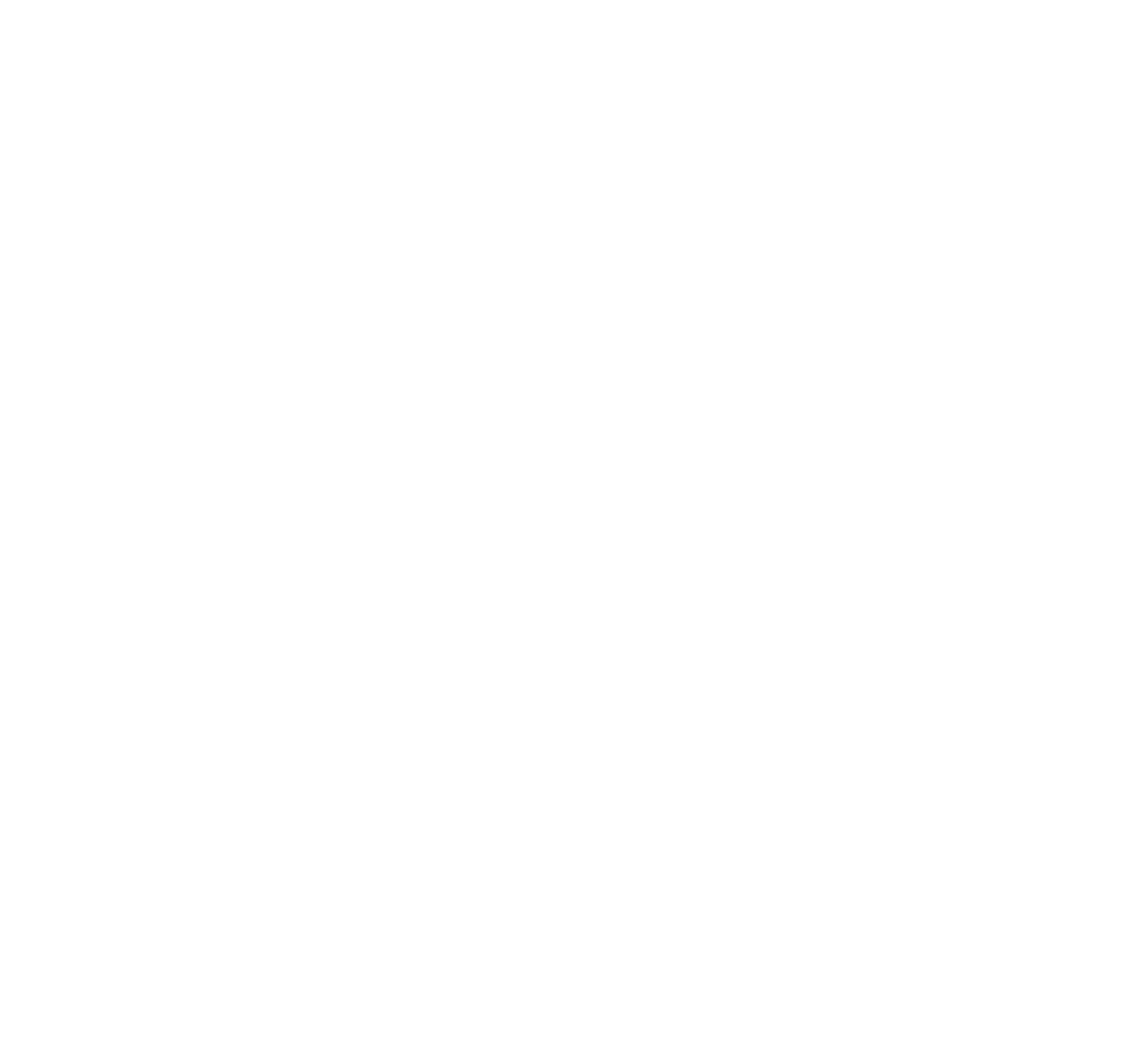
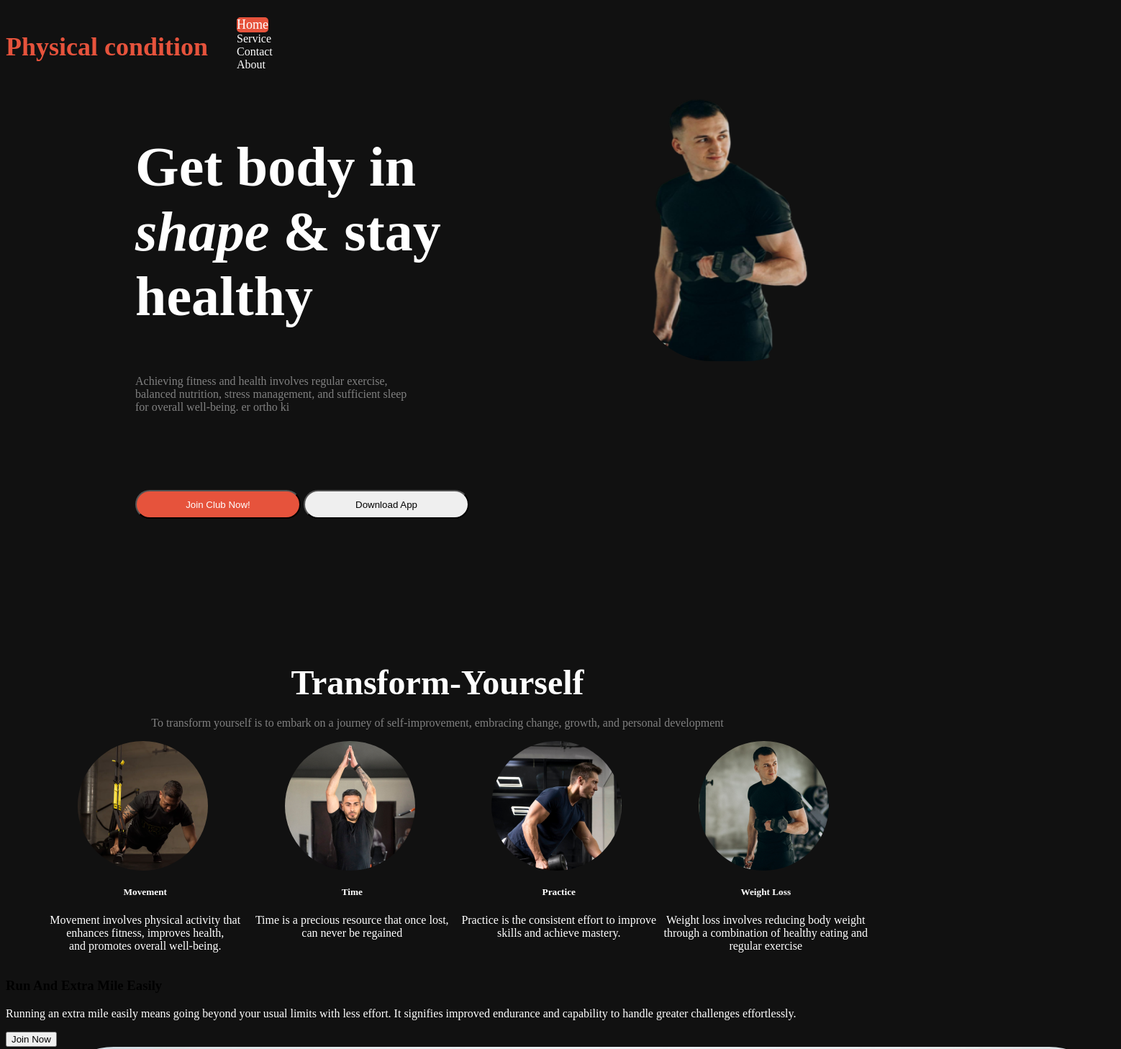
Before and after one commit to Rezuan17/web-dev-second-project, a plain HTML site: page index.html in a window 1280 px wide. Shown: the top 1458 px of the page at 72% size, 1558 px wide, since content can reach past the window. Before the commit the page ends 800 px from the top, so only its background shows below. Drawn offline with Linux system fonts and the light colour scheme.

Commit message:
added the new content and new pictur

```diff
--- a/index.html
+++ b/index.html
@@ -6,12 +6,86 @@
     <title>In order to complete the project, I will try my best.</title>
     <link rel="stylesheet" href="styles/project.css">
 </head>
-<body>
-    <header>
+<body class="main-container">
+    <header class="fitness">
+        <section class="body-condition">
 
+            <nav class="navbar">
+            <h3 class="body">Physical condition </h3>
+
+
+               <ul class="nav-links-">
+                <li class="item"><a href="" class="nav-link"><span class="home">Home</span></a></li>
+                <li class="item"><a href="" class="nav-link">Service</a></li>
+                <li class="item"><a href="" class="nav-link">Contact</a></li>
+                <li class="item"><a href="" class="nav-link">About</a></li>
+
+               </ul>
+                </nav>
+                <div class="body-shap">
+                    <div class="body-shap-1">
+                        <h1 class="body-header">
+                            Get body in<br> <span  class="shap">shape</span> & stay<br> healthy</h1>
+                            <p class="content">Achieving fitness and health involves regular exercise,<br> balanced nutrition, stress management, and sufficient sleep<br> for overall well-being. er ortho ki
+
+                            </p>
+                            <button class="button-1"><span class="join">Join Club Now!</span></button>
+                            <button class="button-2">Download App</button>
+
+                    </div>
+                    <div class="image">
+                        <img class="body-image" src="images/Images 2.png" alt="">
+                    </div>
+
+                   </div>
+
+        </section>
     </header>
     <main>
+         <section>
+            <div class="change-yourself">
+               <div class="content-yourself">
+                <h2 class="head-yourself">Transform-Yourself</h2>
+                <p class="content-yourself">To transform yourself is to embark on a journey of self-improvement, embracing change, growth, and personal development</p>
 
+               </div>
+               <div class="image-yourself">
+                 <div class="div-1">
+                     <img src="images/image 3.png" alt="">
+                     <h5>Movement</h5>
+                     <p>Movement involves physical activity that enhances fitness, improves health,<br> and promotes overall well-being.</p>
+                 </div>
+                 <div class="div-2">
+                    <img src="images/image 2.png" alt="">
+                    <h5>Time</h5>
+                    <p>Time is a precious resource that once lost, can never be regained</p>
+                 </div>
+                  <div class="div-3">
+                    <img src="images/image 4.png" alt="">
+                     <h5>Practice</h5>
+                     <p>Practice is the consistent effort to improve skills and achieve mastery.</p>
+                  </div>
+                 <div class="div-4">
+                    <img src="images/image 5.png" alt="">
+                    <h5>Weight Loss</h5>
+                     <p>Weight loss involves reducing body weight through a combination of healthy eating and regular exercise</p>
+                 </div>
+               </div>
+            </div>
+         </section>
+         <section>
+            <div class="Run-container">
+                <div class="run-content">
+                    <h3 class="run-head">Run And Extra Mile Easily</h3>
+                    <p class="run-paragraph">Running an extra mile easily means going beyond your usual limits with less effort. It signifies improved endurance and capability to handle greater challenges effortlessly.</p>
+                     <button class="btn-run">Join Now</button>
+                </div >
+                <div class="run-image">
+                    <img src="images/run.jpg" alt="">
+                </div>
+
+            </div>
+         </section>
     </main>
     <footer>
 
--- a/styles/project.css
+++ b/styles/project.css
@@ -0,0 +1,115 @@
+
+
+.main-container{
+    max-width: 1200px;
+    background-color: #111111;
+}
+
+.fitness{
+    width: 100%;
+    /* background-color: #111111; */
+    /* background-color: #777777; */
+}
+
+/* style body condition */
+
+
+.navbar{
+    display: flex;
+   /* justify-content: space-between; */ */
+
+}
+.item{
+    list-style: none;
+}
+.nav-link{
+   text-decoration: none;
+   display: flex;
+   color: #FFFFFF;
+}
+.home{
+    color: #FFFFFF;
+    background-color: #E6533C;
+    font-weight: 500px;
+    font-size: 1.125rem;
+    border-radius: 5px;
+
+}
+.body{
+    color: #E6533C;
+    font-weight: Extra bold italic;
+    font-size: 2.25rem;
+}
+.body-shap{
+    display: flex;
+}
+.body-shap-1{
+    width: 650px;
+    margin-left: 180px;
+}
+.body-header{
+    font-weight: 800px;
+    font-size: 4.875rem;
+    color: #FFFFFF;
+    /* margin-left: 180px; */
+}
+.content{
+    color: grey;
+    /* padding-top: 30px; */
+    padding-bottom: 90px;
+}
+.shap{
+font-style: oblique;
+}
+.button-1{
+    background-color: #E6533C;
+    color: #FFFFFF;
+    width: 400px;
+    height: 1.125rem;
+    width: 230px;
+    height: 40px;
+    border-radius: 30px;
+    margin-bottom: 180px;
+
+}
+.button-2{
+    width: 400px;
+    height: 1.125rem;
+    width: 230px;
+    height: 40px;
+    border-radius: 30px;
+    margin-bottom: 180px;
+
+}
+.body-image{
+    width: 250px;
+    height: 380px;
+}
+/* 2nd section styles */
+.change-yourself{
+    text-align: center;
+
+}
+.head-yourself{
+    font-weight: bold;
+    font-size: 3rem;
+    color: #FFFFFF;
+}
+.content-yourself{
+    font-weight: 400px;
+    font-size: 1rem;
+    color: grey;
+    margin-top: -20px;
+}
+.image-yourself, img{
+  display: grid;
+  grid-template-columns: repeat(4, 1fr);
+  border-radius: 100px;
+  margin-left: 50px;
+}
+.div-1, .div-2, .div-3, .div-4 h5{
+    color: #FFFFFF;
+}
+.div-4, h5, p{
+    color: #FFFFFF;
+}
```
Also changed, not shown: images/Images 2.png (added), images/image 2.png (added), images/image 3.png (added), images/image 4.png (added), images/image 5.png (added), images/run.jpg (added).
